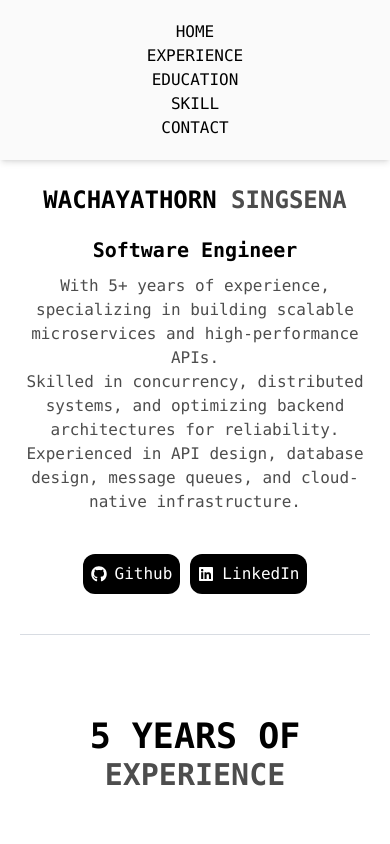
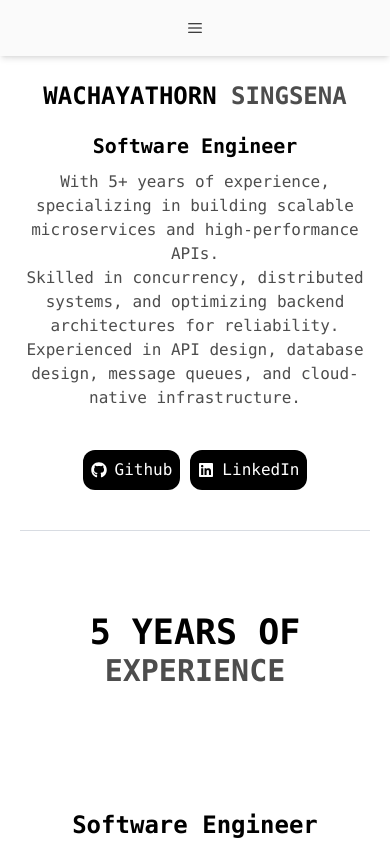
Before and after one commit to wachayathorn/introduce-myself, a Next.js app: page / in a window 390 px wide. Shown: the top 844 px of the page. Built offline with nearby package versions, Linux system fonts and the light colour scheme; a web font is replaced by a local one.

Commit message:
navbar click

```diff
--- a/app/components/navbar/navbar.tsx
+++ b/app/components/navbar/navbar.tsx
@@ -1,14 +1,60 @@
+"use client";
+
+import { useEffect, useState } from "react";
+import { RxHamburgerMenu } from "react-icons/rx";
+
 export default function Navbar() {
+  const [isHidden, setIsHidden] = useState(false);
+
+  useEffect(() => {
+    function handleResize() {
+      if (window.innerWidth < 768) {
+        setIsHidden(true);
+      } else {
+        setIsHidden(false);
+      }
+    }
+    handleResize();
+    window.addEventListener("resize", handleResize);
+    return () => window.removeEventListener("resize", handleResize);
+  }, []);
+
   return (
     <div className="sticky top-0 w-full bg-[#FAFAFA] shadow-md">
       <nav className="container mx-auto max-w-7xl h-auto p-5 flex flex-col items-center md:flex-row md:justify-center">
-        <ul className="flex flex-col md:flex-row">
-          <li className="mx-10 text-center"><span className="cursor-pointer hover:font-extrabold">HOME</span></li>
-          <li className="mx-10 text-center"><span className="cursor-pointer hover:font-extrabold">EXPERIENCE</span></li>
-          <li className="mx-10 text-center"><span className="cursor-pointer hover:font-extrabold">EDUCATION</span></li>
-          <li className="mx-10 text-center"><span className="cursor-pointer hover:font-extrabold">SKILL</span></li>
-          <li className="mx-10 text-center"><span className="cursor-pointer hover:font-extrabold">CONTACT</span></li>
-        </ul>
+        {!isHidden ? (
+          <ul
+            className="flex flex-col md:flex-row"
+            onClick={() => setIsHidden(true)}
+          >
+            <li className="mx-10 text-center">
+              <span className="cursor-pointer hover:font-extrabold">HOME</span>
+            </li>
+            <li className="mx-10 text-center">
+              <span className="cursor-pointer hover:font-extrabold">
+                EXPERIENCE
+              </span>
+            </li>
+            <li className="mx-10 text-center">
+              <span className="cursor-pointer hover:font-extrabold">
+                EDUCATION
+              </span>
+            </li>
+            <li className="mx-10 text-center">
+              <span className="cursor-pointer hover:font-extrabold">SKILL</span>
+            </li>
+            <li className="mx-10 text-center">
+              <span className="cursor-pointer hover:font-extrabold">
+                CONTACT
+              </span>
+            </li>
+          </ul>
+        ) : (
+          <RxHamburgerMenu
+            className="cursor-pointer"
+            onClick={() => setIsHidden(false)}
+          />
+        )}
       </nav>
     </div>
   );
```
